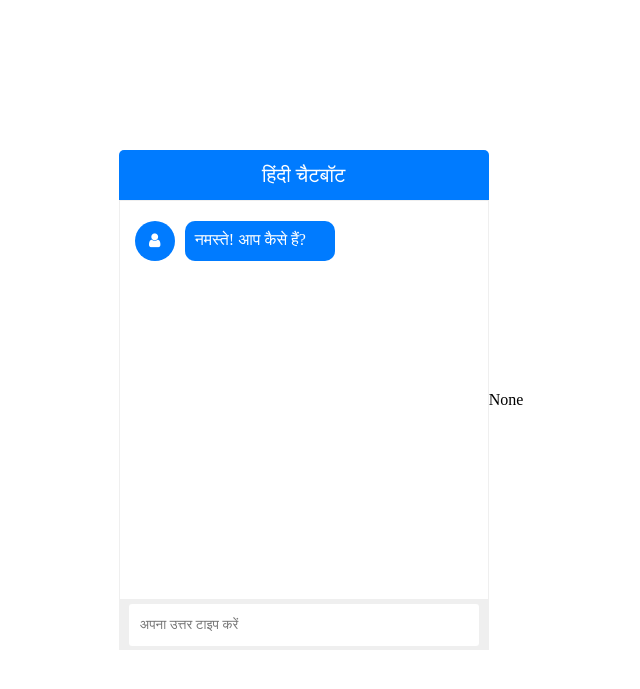
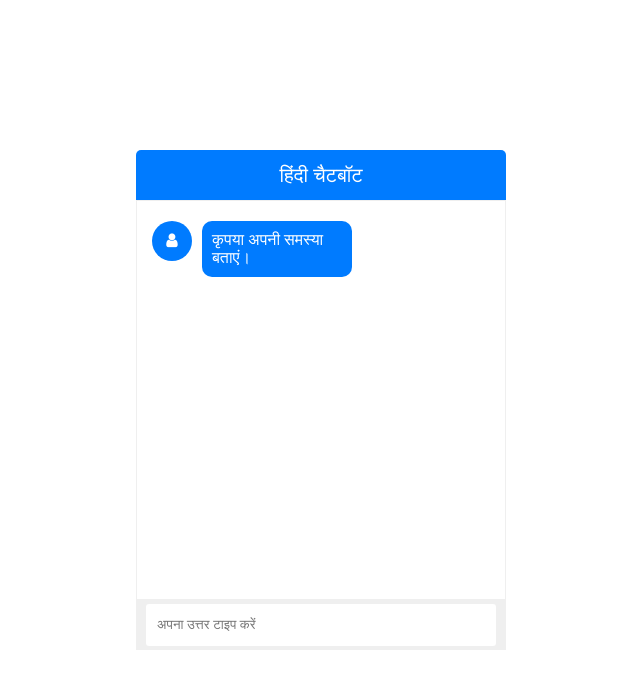
Before and after one commit to tpr878/chatbot_django, a Django app: page /hindi_chatbot_ui/ in a window 1280 px wide. Shown: the top 689 px of the page, without its empty margins (319-959 px from the left). Run offline with Django 4.2, Linux system fonts and the light colour scheme.

Commit message:
Update index.html

```diff
--- a/hindi_chatbot_ui/templates/hindi_chatbot_ui/index.html
+++ b/hindi_chatbot_ui/templates/hindi_chatbot_ui/index.html
@@ -10,6 +10,16 @@
     <link rel="stylesheet" href="https://cdnjs.cloudflare.com/ajax/libs/font-awesome/4.7.0/css/font-awesome.css">
     <link rel="stylesheet" href="{% static 'hindi_chatbot_ui/styles.css' %}">
     <title>हिंदी चैटबॉट</title>
+    <script>
+        function emotion_alert()
+        {
+
+        if (document.getElementById("message").value == "समाप्त" ) {
+            alert("the top emotion throughout the conversation was: {{alert}}");
+
+        }
+        }
+    </script>
 </head>
 
 <body>
@@ -21,7 +31,7 @@
                     <i class="fa fa-user"></i>
                 </div>
                 <div class="msg">
-                    <p>नमस्ते! आप कैसे हैं?</p>
+                    <p>कृपया अपनी समस्या बताएं। </p>
                 </div>
             </div>
 
@@ -48,12 +58,13 @@
             {% csrf_token %}
         <div class="typing-area">
                 <div class="input-field">
-                    <input type="text" placeholder="अपना उत्तर टाइप करें" required name="message">
-                    <button>भेजें</button>
+                    <input type="text" id="message" placeholder="अपना उत्तर टाइप करें" required name="message">
+                    <button onclick="emotion_alert()">भेजें</button>
                 </div>
             </div>
         </form>
     </div>
-    {{ alert }}
+
 </body>
+
 </html>
```
